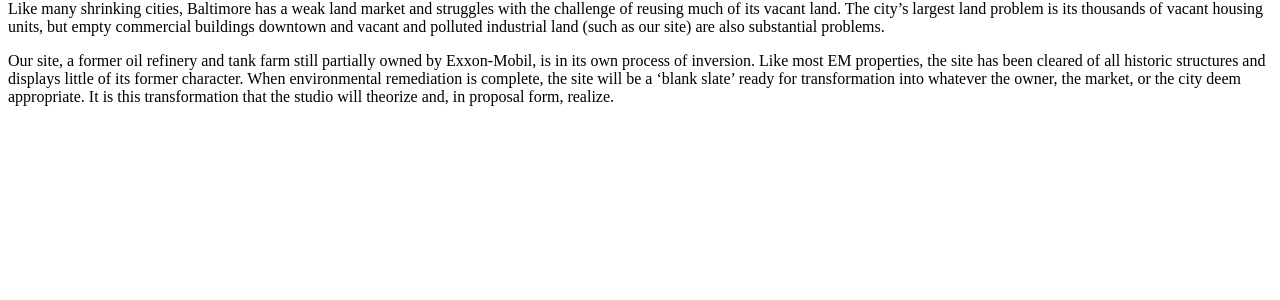
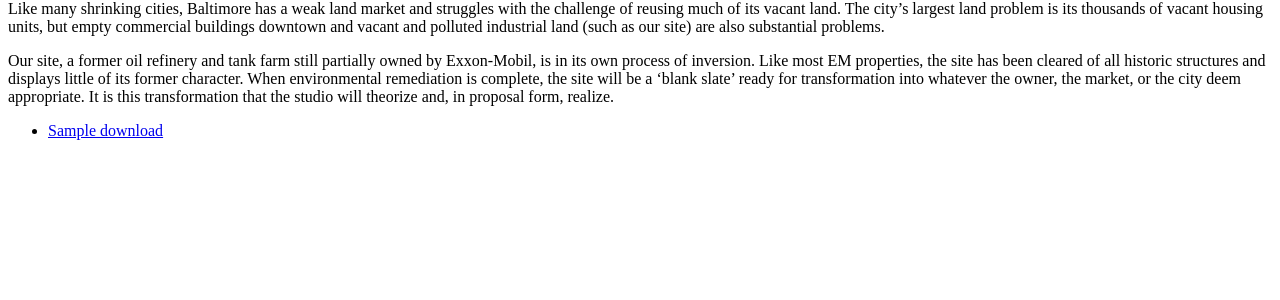
Before and after one commit to bengolder/shrinking, a Django app: template shrinking/templates/about.html in a window 1280 px wide. Shown: the part 148-448 px from the top of the page. Run offline with Django 3.2, Linux system fonts and the light colour scheme; the template is opened without the code that fills it: most values are stand-ins (such as "Sample title", 1, 10 or a date in 2020).

Commit message:
added downloads to about template, added project.css link to project page, added downloads to admin

```diff
--- a/portfolio/admin.py
+++ b/portfolio/admin.py
@@ -1,4 +1,4 @@
-from portfolio.models import Project, Item
+from portfolio.models import Project, Item, Download
 from django.contrib import admin
 
 class ItemAdmin(admin.ModelAdmin):
@@ -29,3 +29,4 @@ class ProjectAdmin(admin.ModelAdmin):
 
 admin.site.register(Project, ProjectAdmin)
 admin.site.register(Item, ItemAdmin)
+admin.site.register(Download)
--- a/shrinking/templates/about.html
+++ b/shrinking/templates/about.html
@@ -36,4 +36,13 @@ will be a ‘blank slate’ ready for transformation into whatever the owner, th
 deem appropriate. It is this transformation that the studio will theorize and, in proposal form,
 realize.
     </p>
+    {% if downloads %}
+    <ul class="downloads">
+    {% for download in downloads %}
+      <li class="download">
+      <a href="{{download.url}}">{{download.title}}</a>
+      </li>
+    {% endfor %}
+    </ul>
+    {% endif %}
 </div>
--- a/shrinking/templates/project.html
+++ b/shrinking/templates/project.html
@@ -1,4 +1,8 @@
 {% extends "work.html" %}
+
+{% block css %}
+      <link rel="stylesheet" href="{% get_static_prefix %}css/project.css" type="text/css">
+{% endblock %}
 
 <!--item_list-->
 
```
